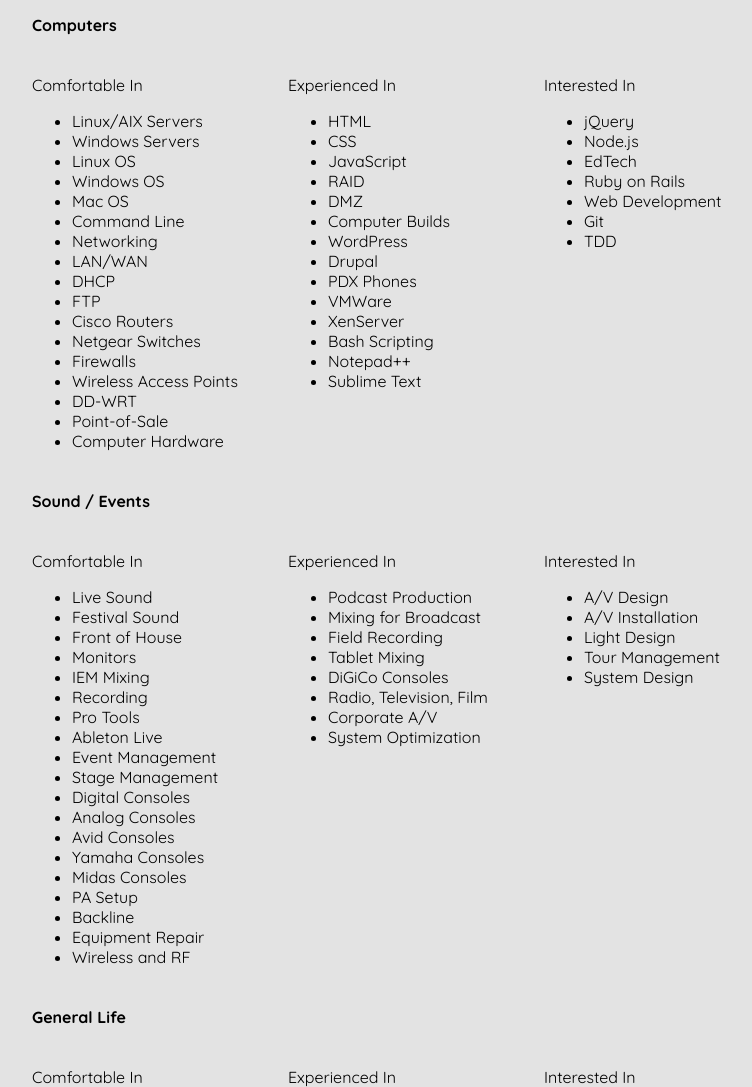
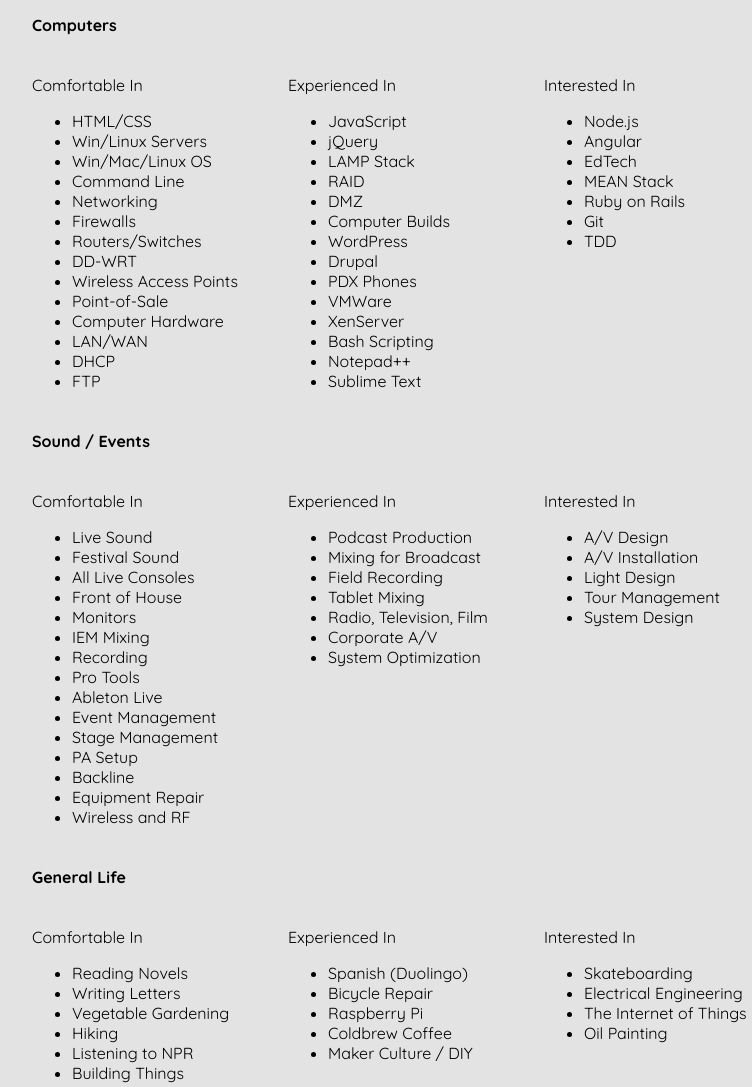
Before and after one commit to handeyeco/handeyeco.github.io, a plain HTML site: page index.html in a window 1280 px wide. Shown: the part 3921-5008 px from the top of the page, without its empty margins (236-988 px from the left). Drawn offline with nearby package versions, Linux system fonts and the light colour scheme; a web font is replaced by a local one.

Commit message:
Updated skill list

```diff
--- a/index.html
+++ b/index.html
@@ -255,31 +255,28 @@
 							<div class="col-2">
 								<p>Comfortable In</p>
 								<ul>
-									<li>Linux/AIX Servers</li>
-									<li>Windows Servers</li>
-									<li>Linux OS</li>
-									<li>Windows OS</li>
-									<li>Mac OS</li>
+									<li>HTML/CSS</li>
+									<li>Win/Linux Servers</li>
+									<li>Win/Mac/Linux OS</li>
 									<li>Command Line</li>
 									<li>Networking</li>
+									<li>Firewalls</li>
+									<li>Routers/Switches</li>
+									<li>DD-WRT</li>
+									<li>Wireless Access Points</li>
+									<li>Point-of-Sale</li>
+									<li>Computer Hardware</li>
 									<li>LAN/WAN</li>
 									<li>DHCP</li>
 									<li>FTP</li>
-									<li>Cisco Routers</li>
-									<li>Netgear Switches</li>
-									<li>Firewalls</li>
-									<li>Wireless Access Points</li>
-									<li>DD-WRT</li>
-									<li>Point-of-Sale</li>
-									<li>Computer Hardware</li>
 								</ul>
 							</div>
 							<div class="col-2">
 								<p>Experienced In</p>
 								<ul>
-									<li>HTML</li>
-									<li>CSS</li>
 									<li>JavaScript</li>
+									<li>jQuery</li>
+									<li>LAMP Stack</li>
 									<li>RAID</li>
 									<li>DMZ</li>
 									<li>Computer Builds</li>
@@ -296,11 +293,11 @@
 							<div class="col-2">
 								<p>Interested In</p>
 								<ul>
-									<li>jQuery</li>
 									<li>Node.js</li>
+									<li>Angular</li>
 									<li>EdTech</li>
+									<li>MEAN Stack</li>
 									<li>Ruby on Rails</li>
-									<li>Web Development</li>
 									<li>Git</li>
 									<li>TDD</li>
 								</ul>
@@ -317,6 +314,7 @@
 								<ul>
 									<li>Live Sound</li>
 									<li>Festival Sound</li>
+									<li>All Live Consoles</li>
 									<li>Front of House</li>
 									<li>Monitors</li>
 									<li>IEM Mixing</li>
@@ -325,11 +323,6 @@
 									<li>Ableton Live</li>
 									<li>Event Management</li>
 									<li>Stage Management</li>
-									<li>Digital Consoles</li>
-									<li>Analog Consoles</li>
-									<li>Avid Consoles</li>
-									<li>Yamaha Consoles</li>
-									<li>Midas Consoles</li>
 									<li>PA Setup</li>
 									<li>Backline</li>
 									<li>Equipment Repair</li>
@@ -343,7 +336,6 @@
 									<li>Mixing for Broadcast</li>
 									<li>Field Recording</li>
 									<li>Tablet Mixing</li>
-									<li>DiGiCo Consoles</li>
 									<li>Radio, Television, Film</li>
 									<li>Corporate A/V</li>
 									<li>System Optimization</li>
```
